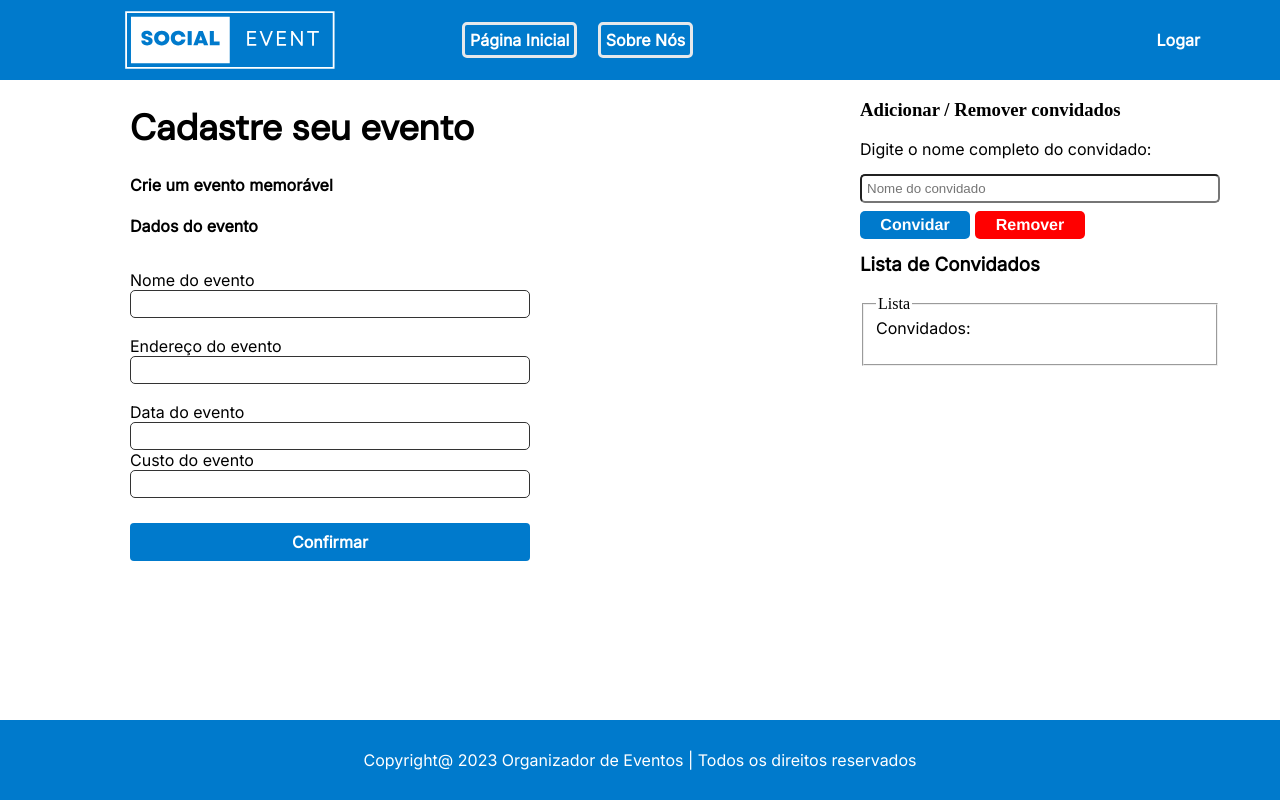
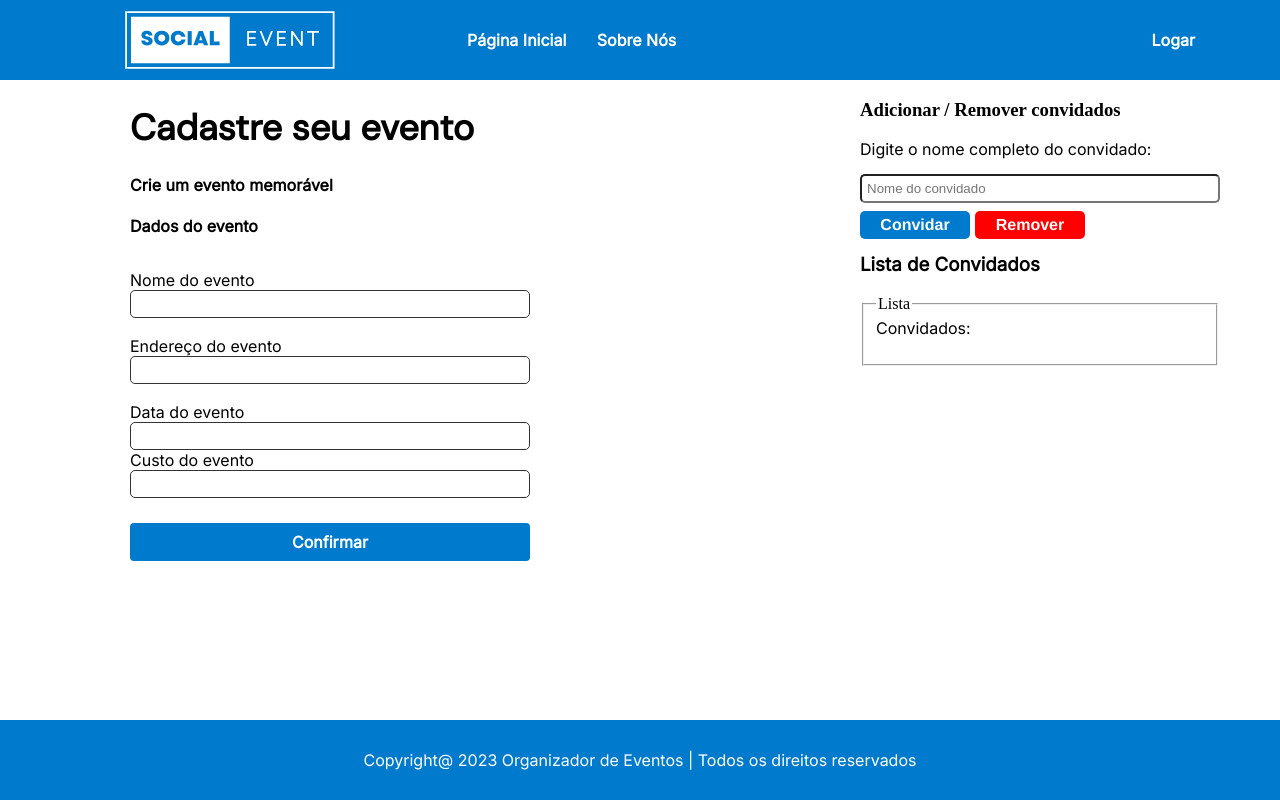
Before and after one commit to AldrinTaylorPUC/.github.io, a plain HTML site: page templates/Cadastro-de-Evento/index.html in a window 1280 px wide. Shown: the top 800 px of the page. Drawn offline with Linux system fonts and the light colour scheme.

Commit message:
Update header.css

```diff
--- a/components/header/header.css
+++ b/components/header/header.css
@@ -61,19 +61,20 @@
 #nav-bar .links li {
     display: inline;
     margin-right: 16px;
-    border: solid  3px #e5e8eb;
-    border-radius: 5px;
     padding: 5px;
 }
 
-
-#nav-bar .right-content {
+#right-content {
     color: inherit;
     display: flex;
     flex-direction: row;
     align-items: center;
 }
 
-#nav-bar .right-content > * {
+#right-content > * {
     margin: 0 5px;
 }
+
+#right-content:hover {
+    cursor: pointer;
+}
```
